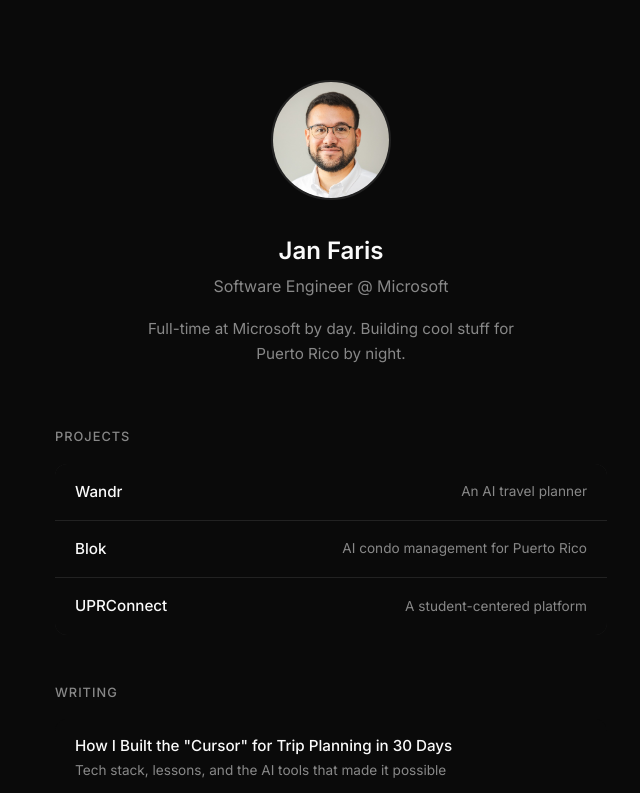
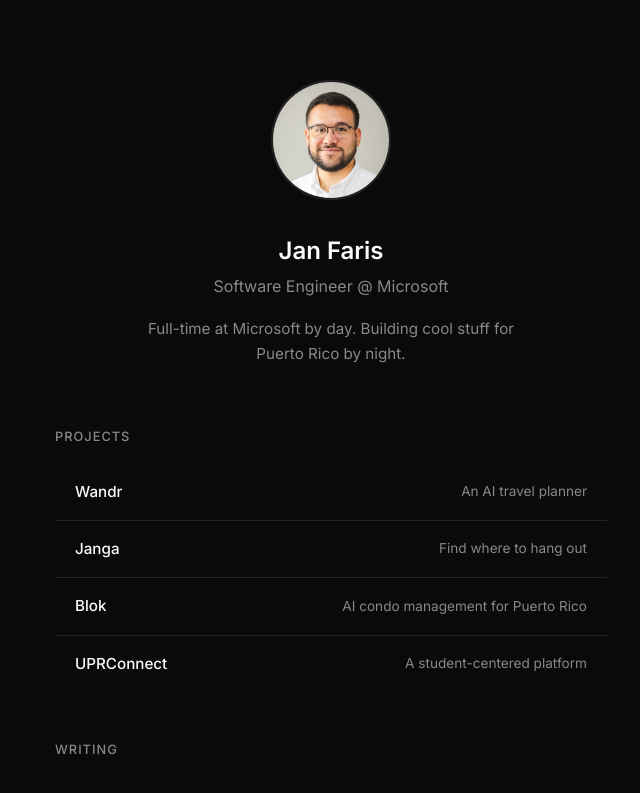
Before and after one commit to janfaris/jankfaris.com, a React (Vite) app: page / in a window 1280 px wide. Shown: the top 793 px of the page, without its empty margins (309-949 px from the left). Built offline with nearby package versions, Linux system fonts and the light colour scheme.

Commit message:
feat: add Janga to projects

```diff
--- a/src/App.tsx
+++ b/src/App.tsx
@@ -6,6 +6,11 @@ const projects = [
     name: 'Wandr',
     description: 'An AI travel planner',
     link: 'https://wandrtravelai.com',
+  },
+  {
+    name: 'Janga',
+    description: 'Find where to hang out',
+    link: 'https://apps.apple.com/us/app/janga/id6744530407',
   },
   {
     name: 'Blok',
```
